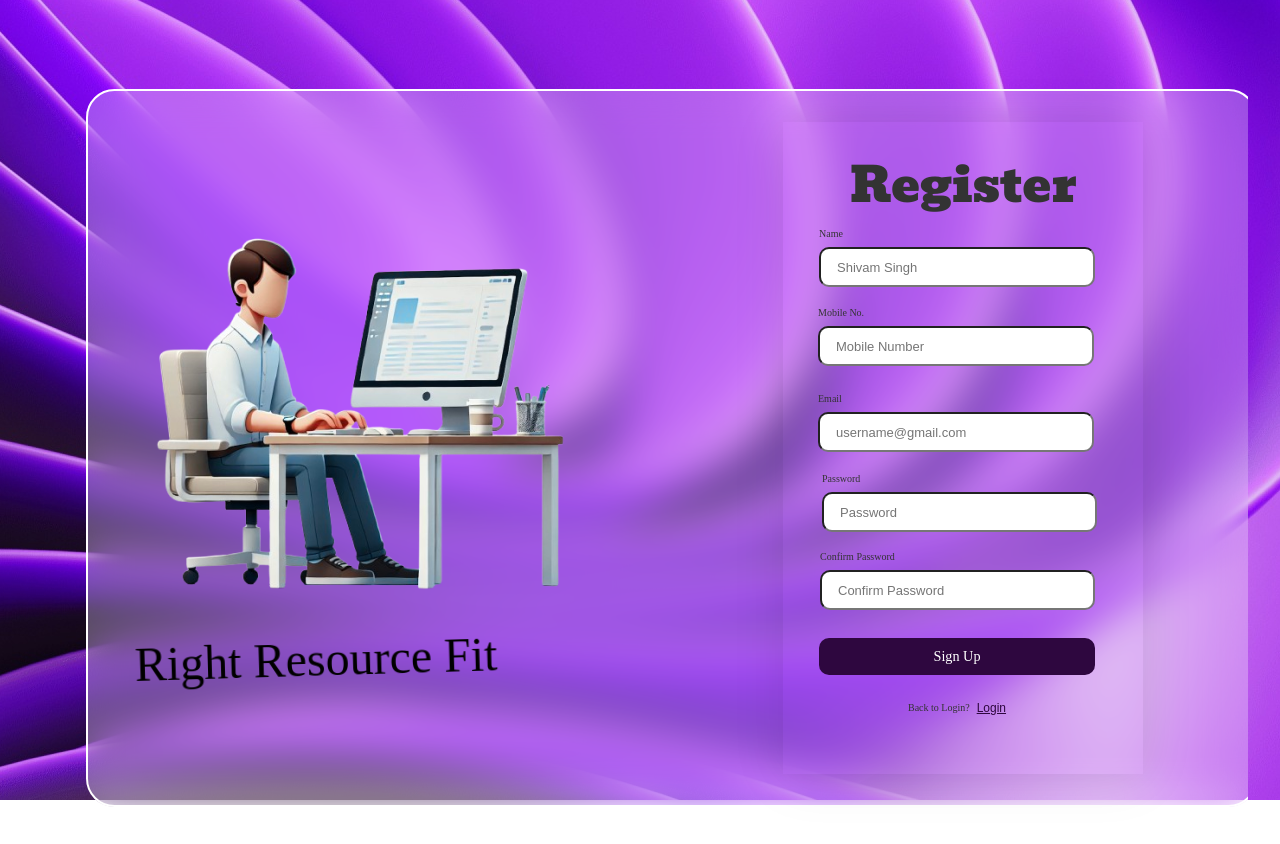
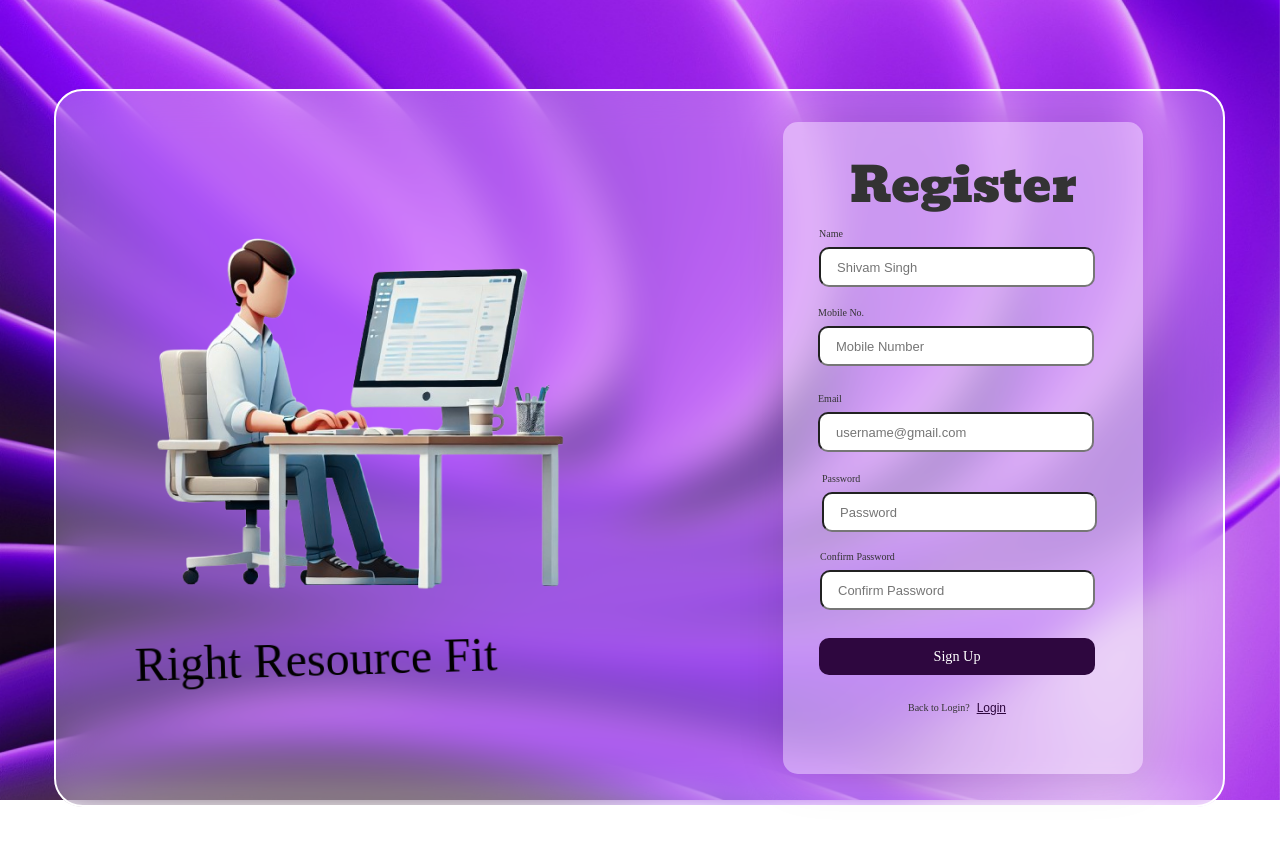
Before and after one commit to myselfshivams/RightResourceFit, a React (Vite) app in the folder Frontend RRF/: page / in a window 1280 px wide. Shown: the top 844 px of the page. Built offline with nearby package versions, Linux system fonts and the light colour scheme; a web font is replaced by a local one.

Commit message:
fixed:: styling

```diff
--- a/Frontend RRF/src/styles/Register.css
+++ b/Frontend RRF/src/styles/Register.css
@@ -2,9 +2,9 @@
     position: fixed;
     top: 0;
     left: 0;
-    width: 100vw;
-    height: 100vh;
-    object-fit: cover;
+    width: 100%;
+    height: 100%;
+
 }
 .parent-container {
   	position: absolute;
@@ -20,15 +20,7 @@
   	overflow: hidden;
     border-color: #fff;
 }
-.macbook {
-  	position: absolute;
-  	top: 0px;
-  	left: 0px;
-  	background-color: var(--color-white);
-  	width: 1280px;
-  	height: 832px;
-  	overflow: hidden;
-}
+
 .loginsignup-image-icon {
   	position: absolute;
   	top: 177px;
@@ -38,24 +30,8 @@
   	height: 412px;
   	object-fit: cover;
 }
-.register-container1 {
-  	position: absolute;
-  	top: calc(50% - 326px);
-  	left: calc(50% - 180.05px);
-  	backdrop-filter: blur(21.34px);
-  	border-radius: 24px;
-  	background-color: rgba(255, 255, 255, 0.3);
-  	width: 354px;
-  	height: 652px;
 
-}
-.clarityeye-hide-line-icon {
-  	width: 16px;
-  	position: relative;
-  	height: 16px;
-  	overflow: hidden;
-  	flex-shrink: 0;
-}
+
 .password-parent {
   	align-self: stretch;
   	border-radius: var(--br-3xs);
@@ -238,6 +214,8 @@
   	box-shadow: 0px 2.8458333015441895px 49.8px rgba(0, 0, 0, 0.1);
   	width: 360.1px;
   	height: 652px;
+	background-color: rgba(255, 255, 255, 0.38);
+	border-radius: 15px;
 
 }
 .title {
```
